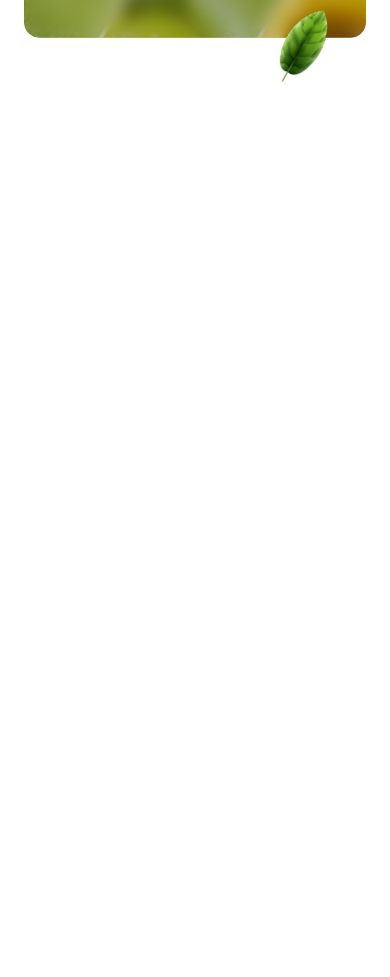
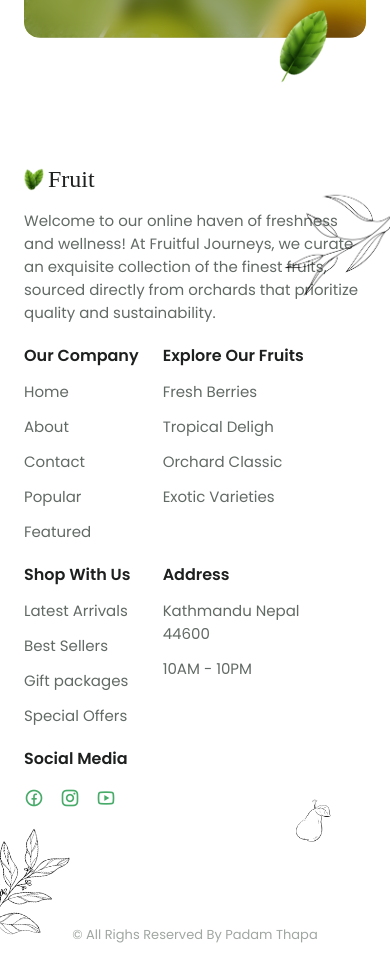
Before and after one commit to Padam7890/Fruit-website-using-react, a React (Vite) app: page / in a window 390 px wide. Shown: the part 4465-5442 px from the top of the page. Before the commit the page ends 4583 px from the top, so only its background shows below. Built offline with nearby package versions, Linux system fonts and the light colour scheme; a web font is replaced by a local one.

Commit message:
mobile responisve added

```diff
--- a/src/App.jsx
+++ b/src/App.jsx
@@ -8,6 +8,7 @@ import Enjoy from "./Components/Enjoy/Enjoy";
 import About from "./Components/About Us/About";
 import Popular from "./Components/Popular/Popular";
 import Joinus from "./Components/Join us/Joinus";
+import Footer from "./Components/Footer/Footer";
 
 function App() {
 
@@ -20,6 +21,7 @@ function App() {
         <About/>
         <Popular/>
         <Joinus/>
+        <Footer/>
       </main>
     </>
   );
--- a/src/Components/Footer/Footer.css
+++ b/src/Components/Footer/Footer.css
@@ -0,0 +1,96 @@
+.footer{
+    padding-block: 3rem 2rem;
+    overflow: hidden;
+}
+
+.footer__container{
+    position: relative;
+    row-gap: 3rem;
+}
+
+.footer__logo{
+    display: inline-flex;
+    align-items: center;
+    column-gap: .25rem;
+    font-size: var(--h1-font-size);
+    font-family: var(--second-font);
+    color: var(--title-color);
+    margin-bottom: 1rem;
+}
+
+.footer__logo img{
+    width: 1.25rem;
+}
+
+.footer__data{
+    display: grid;
+    grid-template-columns: repeat(2, max-content);
+    gap: 3rem;
+
+}
+.footer__title{
+    font-size: var(--h3-font-size);
+    font-weight: var(--font-semi-bold);
+    margin-bottom: 1rem;
+}
+.footer__links{
+    display: grid;
+    row-gap: .75rem;
+}
+.footer__link{
+    color: var(--text-color);
+    transition: color .4s;
+}
+
+.footer__link:hover{
+    color: var(--first-color);
+}
+
+.footer__social{
+    display: flex;
+    column-gap: 1rem;
+}
+
+.footer__social-link{
+    font-size: 1.25rem;
+    color: var(--first-color);
+    transition: transform .4s;
+}
+
+.footer__social-link:hover{
+    transform: scale(1.2) translateY(-.25rem);
+}
+.footer__fruit,
+.footer__branch-1,
+.footer__branch-2{
+    filter: var(--filter-img);
+    position: absolute;
+}
+
+.footer__fruit{
+    width: 40px;
+    bottom: -2rem;
+    right: 2rem;
+}
+
+.footer__branch-1{
+    width: 120px;
+    right: -3rem;
+    top: 0;
+    rotate: -90deg;
+}
+
+.footer__branch-2{
+    width: 120px;
+    left: -5rem;
+    bottom: -10rem;
+    rotate: 75deg;
+}
+
+.footer__copy{
+    display: block;
+    margin-top: 7rem;
+    text-align: center;
+    font-size: var(--small-font-size);
+    color: var(--text-color-light);
+}
--- a/src/Components/Footer/Footer.jsx
+++ b/src/Components/Footer/Footer.jsx
@@ -0,0 +1,116 @@
+import React from "react";
+
+import logo from "../../assets/img/logo.png";
+import fruit_line_3 from "../../assets/img/fruit-line-3.png";
+import branch_1 from "../../assets/img/branch-1.png";
+import branch_2 from "../../assets/img/branch-2.png";
+import "./Footer.css";
+
+
+const Footer = () => {
+  return (
+    <footer className="footer">
+      <div className="footer__container container grid">
+        <div>
+          <a href="#" className="footer__logo">
+            <img src={logo} alt="logo" />
+            Fruit
+          </a>
+          <p className="footer__description">
+            Welcome to our online haven of freshness and wellness! At Fruitful
+            Journeys, we curate an exquisite collection of the finest fruits,
+            sourced directly from orchards that prioritize quality and
+            sustainability.
+          </p>
+        </div>
+        <div className="footer__data grid">
+          <div>
+            <h3 className="footer__title">Our Company</h3>
+            <ul className="footer__links">
+              {["Home", "About", "Contact", "Popular", "Featured"].map(
+                (item) => (
+                  <li>
+                    <a href={`#${item}`} className="footer__link">
+                      {item}{" "}
+                    </a>
+                  </li>
+                )
+              )}
+            </ul>
+          </div>
+
+          <div>
+            <h3 className="footer__title">Explore Our Fruits</h3>
+            <ul className="footer__links">
+              {[
+                "Fresh Berries",
+                "Tropical Deligh",
+                "Orchard Classic",
+                "Exotic Varieties",
+              ].map((item) => (
+                <li>
+                  <a href={`#${item}`} className="footer__link">
+                    {item}
+                  </a>
+                </li>
+              ))}
+            </ul>
+          </div>
+
+          <div>
+            <h3 className="footer__title">Shop With Us</h3>
+            <ul className="footer__links">
+              {[
+                "Latest Arrivals",
+                "Best Sellers",
+                "Gift packages",
+                "Special Offers",
+              ].map((item) => (
+                <li>
+                  <a href={`#${item}`} className="footer__link">
+                    {item}
+                  </a>
+                </li>
+              ))}
+            </ul>
+          </div>
+
+          <div>
+            <h3 className="footer__title">Address</h3>
+            <ul className="footer__links">
+              <li className="footer__info">
+                Kathmandu Nepal<br></br>
+                44600
+              </li>
+              <li className="footer__info">10AM - 10PM</li>
+            </ul>
+          </div>
+          <div>
+            <h3 className="footer__title">Social Media</h3>
+            <div className="footer__social">
+              <a href="#" target="_blank" className="footer__social-link">
+                <i className="ri-facebook-circle-line"></i>
+              </a>
+              <a href="#" target="_blank" className="footer__social-link">
+                <i className="ri-instagram-line"></i>
+              </a>
+              <a href="#" target="_blank" className="footer__social-link">
+                <i className="ri-youtube-line"></i>
+              </a>
+            </div>
+          </div>
+        </div>
+        <img src={fruit_line_3} alt="image" className="footer__fruit" />
+        <img src={branch_1} alt="image" className="footer__branch-1" />
+        <img src={branch_2} alt="image" className="footer__branch-2" />
+
+
+      </div>
+      <span className="footer__copy">
+        &#169; All Righs Reserved By Padam Thapa
+      </span>
+    </footer>
+  );
+};
+
+export default Footer;
```
